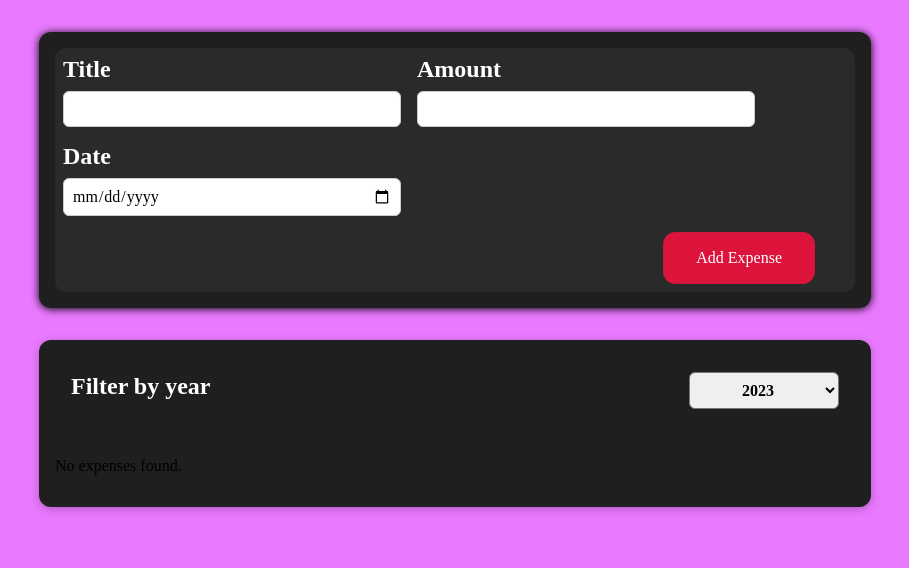
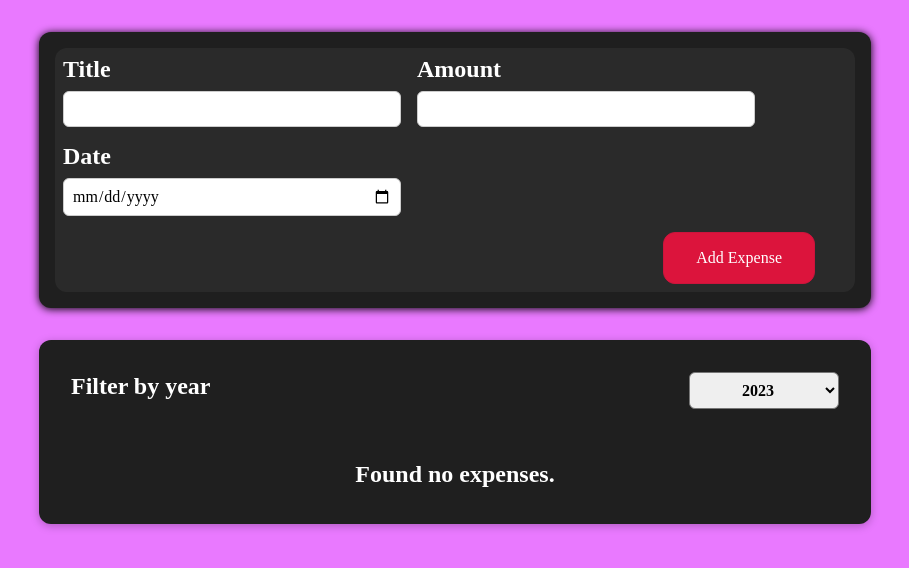
Before and after one commit to Kevin-Richard-A/udemy-react-project, a React (Create React App) app: page / in a window 1280 px wide. Shown: the top 568 px of the page, without its empty margins (185-1094 px from the left). Built offline with nearby package versions, Linux system fonts and the light colour scheme.

Commit message:
New assignment and features

```diff
--- a/src/App.js
+++ b/src/App.js
@@ -1,7 +1,7 @@
 import { useState } from "react";
 import "./App.css";
-import Expenses from "./Components/Expenses/Expenses-List/Expenses";
 import NewExpenses from "./Components/New Expense/NewExpenses";
+import Expenses from "./Components/Expenses/Expenses-main/Expenses";
 
 const Dummy_Expenses = [
   {
--- a/src/Components/Expenses/Expense-Filter/ExpenseFilter.js
+++ b/src/Components/Expenses/Expense-Filter/ExpenseFilter.js
@@ -23,3 +23,5 @@ export const ExpenseFilter = (props) => {
     </div>
   )
 }
+
+export default ExpenseFilter;
--- a/src/Components/Expenses/Expense-Items/ExpenseItem.js
+++ b/src/Components/Expenses/Expense-Items/ExpenseItem.js
@@ -4,7 +4,6 @@ import ExpenseDate from "../Expense-Date/ExpenseDate";
 import Card from "../../UI/Card";
 
 function ExpenseItem(props) {
-
   // const [title, setTitle] = useState(props.title);
 
   // const changeTitle = () => {
@@ -12,9 +11,10 @@ function ExpenseItem(props) {
   // }
 
   return (
+    <li>
       <Card className="ExpenseItem">
         <div className="Date">
-        <ExpenseDate date={props.date}/>
+          <ExpenseDate date={props.date} />
         </div>
         <div className="Description">
           <h2 className="Title">{props.title}</h2>
@@ -22,6 +22,7 @@ function ExpenseItem(props) {
         </div>
         {/* <button onClick={changeTitle}>Change Title</button> */}
       </Card>
+    </li>
   );
 }
 
--- /dev/null
+++ b/src/Components/Expenses/Expense-List/ExpenseList.css
@@ -0,0 +1,12 @@
+.expenses-list {
+  list-style: none;
+  padding: 0;
+  display: flex;
+  flex-direction: column;
+  gap: 1rem;
+}
+
+.expenses-list__fallback {
+  color: white;
+  text-align: center;
+}
--- /dev/null
+++ b/src/Components/Expenses/Expense-List/ExpenseList.js
@@ -0,0 +1,25 @@
+import React from "react";
+
+import './ExpenseList.css';
+import ExpenseItem from "../Expense-Items/ExpenseItem";
+
+const ExpenseList = (props) => {
+    if (props.items.length === 0){
+        return <h2 className="expenses-list__fallback">Found no expenses.</h2>
+    }
+
+  return (
+    <ul className="expenses-list">
+      {props.items.map((expense) => (
+        <ExpenseItem
+          key={expense.id}
+          title={expense.title}
+          amount={expense.amount}
+          date={expense.date}
+        />
+      ))}
+    </ul>
+  );
+};
+
+export default ExpenseList;
--- a/src/Components/Expenses/Expenses-List/Expenses.js
+++ /dev/null
@@ -1,43 +0,0 @@
-import React, { useState } from "react";
-import "./Expenses.css";
-import ExpenseItem from "../Expense-Items/ExpenseItem";
-import Card from "../../UI/Card";
-import { ExpenseFilter } from "../Expense-Filter/ExpenseFilter";
-
-function Expenses(props) {
-  const { item } = props;
-  const [filteredYear, setFilteredYear] = useState("2023");
-
-  const filterChangeHandler = (selectedYear) => {
-    setFilteredYear(selectedYear);
-  };
-  const filteredExpenses = item.filter((expense) => {
-    return expense.date.getFullYear().toString() === filteredYear;
-  });
-  console.log(filteredYear);
-
-  let expensesContent = <p>No expenses found.</p>;
-
-  if (filteredExpenses.length > 0) {
-    expensesContent = filteredExpenses.map((expense) => (
-      <ExpenseItem
-        key={expense.id}
-        title={expense.title}
-        amount={expense.amount}
-        date={expense.date}
-      />
-    ));
-  }
-
-  return (
-    <Card className="expenses">
-      <ExpenseFilter
-        selected={filteredYear}
-        onChangeFilter={filterChangeHandler}
-      />
-      {expensesContent}
-    </Card>
-  );
-}
-
-export default Expenses;
--- /dev/null
+++ b/src/Components/Expenses/Expenses-main/Expenses.js
@@ -0,0 +1,28 @@
+import React, { useState } from "react";
+import "./Expenses.css";
+import Card from "../../UI/Card";
+import ExpenseList from "../Expense-List/ExpenseList";
+import ExpenseFilter from "../Expense-Filter/ExpenseFilter";
+
+function Expenses(props) {
+  const [filteredYear, setFilteredYear] = useState("2023");
+
+  const filterChangeHandler = (selectedYear) => {
+    setFilteredYear(selectedYear);
+  };
+  const filteredExpenses = props.item.filter((expense) => {
+    return expense.date.getFullYear().toString() === filteredYear;
+  });
+
+  return (
+    <Card className="expenses">
+      <ExpenseFilter
+        selected={filteredYear}
+        onChangeFilter={filterChangeHandler}
+      />
+      <ExpenseList items={filteredExpenses} />
+    </Card>
+  );
+}
+
+export default Expenses;
```
Also changed, not shown: src/Components/Expenses/Expenses-main/Expenses.css (renamed from src/Components/Expenses/Expenses-List/Expenses.css). Lines whose indentation alone changed are shown as unchanged.
